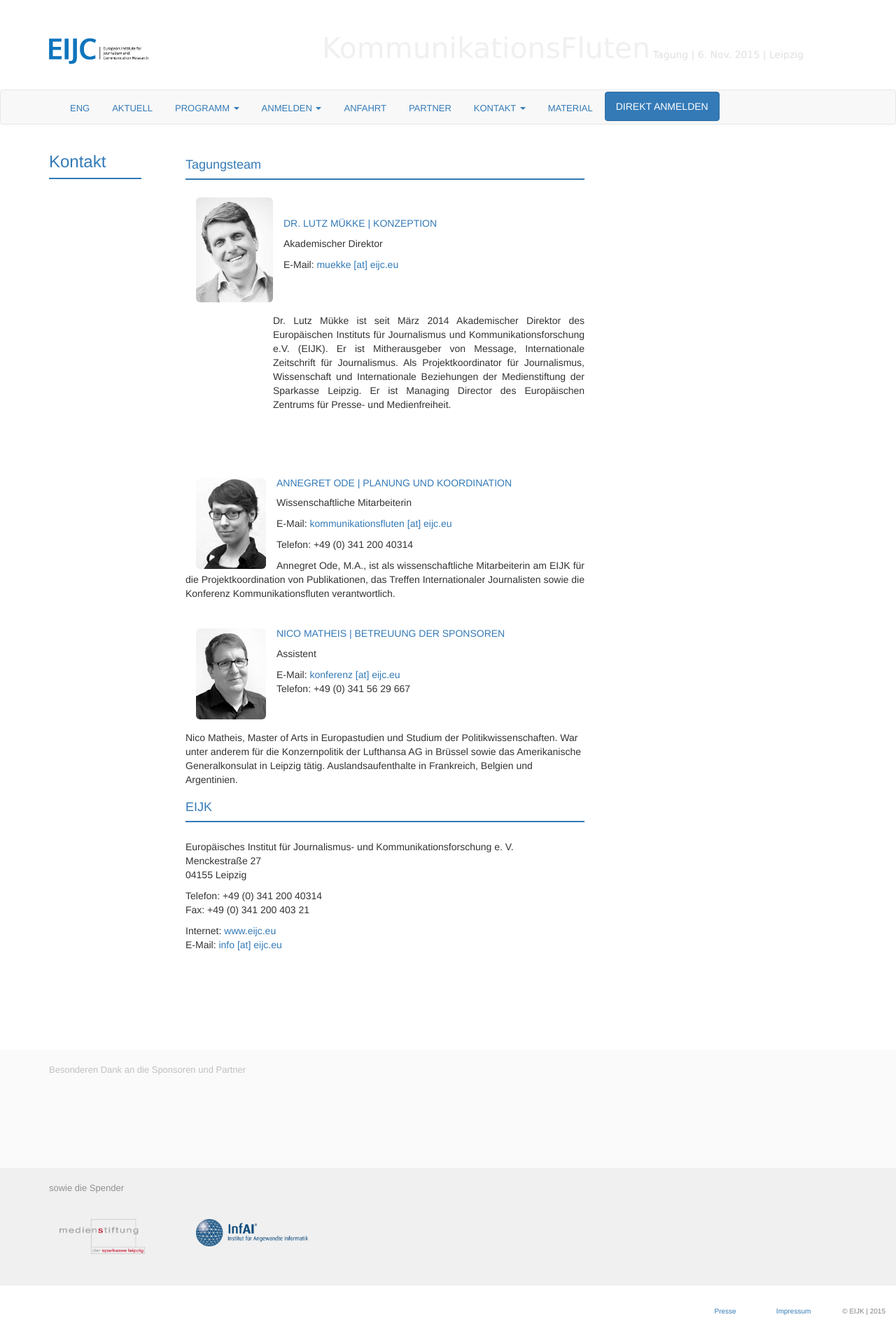
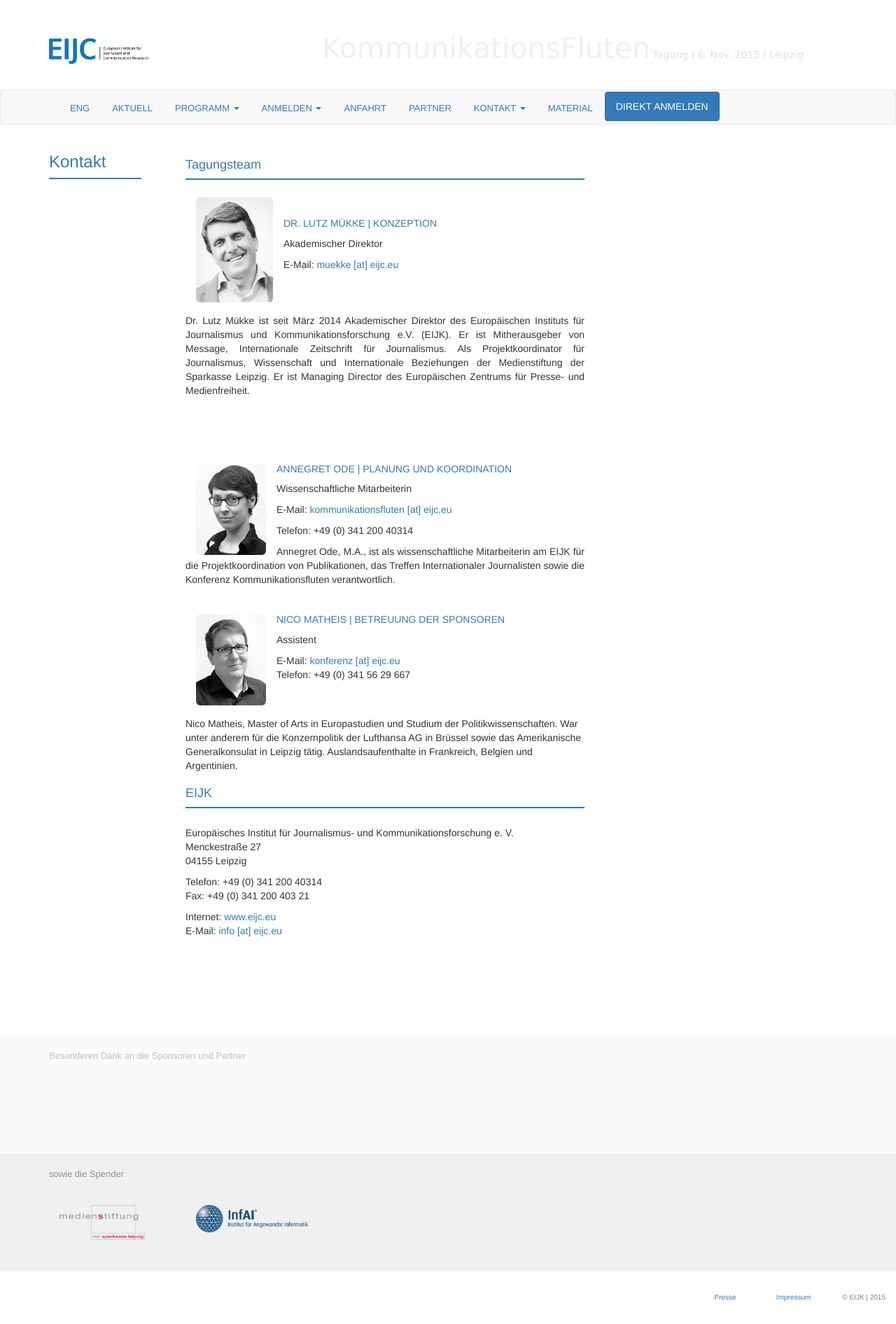
Before and after one commit to susedev/test, a Jekyll site: the page built from kontakt.html, in a window 1280 px wide. Shown: the whole page at 70% size. Built offline with Jekyll 4.4.1, drawn with Linux system fonts in a browser that asks for light colours; nearby versions of some CDN libraries.

Commit message:
Edit from JekyllCMS

```diff
--- a/kontakt.html
+++ b/kontakt.html
@@ -18,7 +18,7 @@ title: Kontakt
 
 <p>&nbsp;</p>
 
-<p style="text-align: justify; margin-left: 125px;">Dr. Lutz M&uuml;kke ist seit M&auml;rz 2014 Akademischer Direktor des Europ&auml;ischen Instituts f&uuml;r Journalismus und Kommunikationsforschung e.V. (EIJK). Er ist Mitherausgeber von Message, Internationale Zeitschrift f&uuml;r Journalismus. Als Projektkoordinator f&uuml;r Journalismus, Wissenschaft und Internationale Beziehungen der Medienstiftung der Sparkasse Leipzig. Er ist Managing Director des Europ&auml;ischen Zentrums f&uuml;r Presse- und Medienfreiheit.</p>
+<p style="text-align: justify;">Dr. Lutz M&uuml;kke ist seit M&auml;rz 2014 Akademischer Direktor des Europ&auml;ischen Instituts f&uuml;r Journalismus und Kommunikationsforschung e.V. (EIJK). Er ist Mitherausgeber von Message, Internationale Zeitschrift f&uuml;r Journalismus. Als Projektkoordinator f&uuml;r Journalismus, Wissenschaft und Internationale Beziehungen der Medienstiftung der Sparkasse Leipzig. Er ist Managing Director des Europ&auml;ischen Zentrums f&uuml;r Presse- und Medienfreiheit.</p>
 
 <h4>&nbsp;</h4>
 
```
